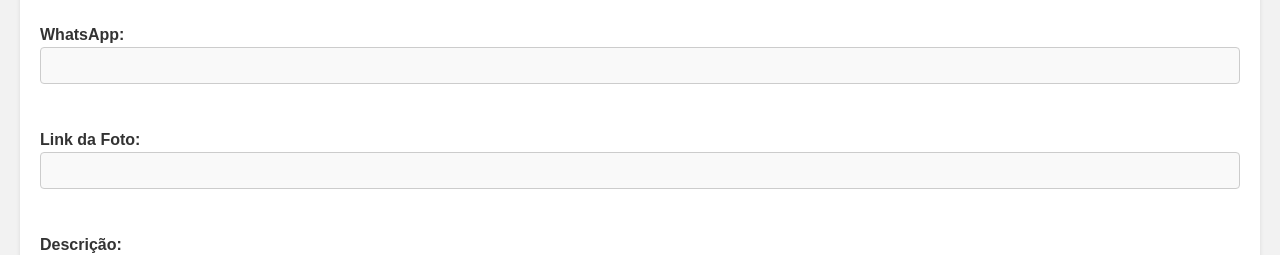
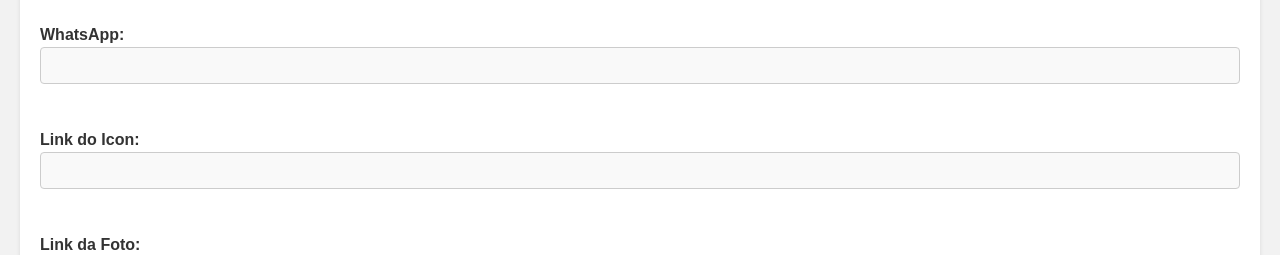
Before and after one commit to jeovabah/WebGym, a React (Vite) app: page / in a window 1280 px wide. Shown: the part 3880-4135 px from the top of the page. Built offline with nearby package versions, Linux system fonts and the light colour scheme; no server answers.

Commit message:
Coloando main

```diff
--- a/src/Components/Personal/index.tsx
+++ b/src/Components/Personal/index.tsx
@@ -134,6 +134,18 @@ export const Personal = ({
         </label>
         <br />
         <label className="form-label">
+          Link do Icon:
+          <input
+            className="form-input"
+            type="text"
+            name="phoneWpp"
+            value={formData.icon}
+            onChange={handleChange}
+          />
+        </label>
+
+        <br />
+        <label className="form-label">
           Link da Foto:
           <input
             className="form-input"
```
